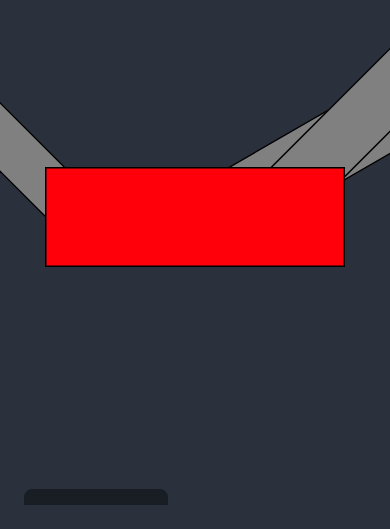
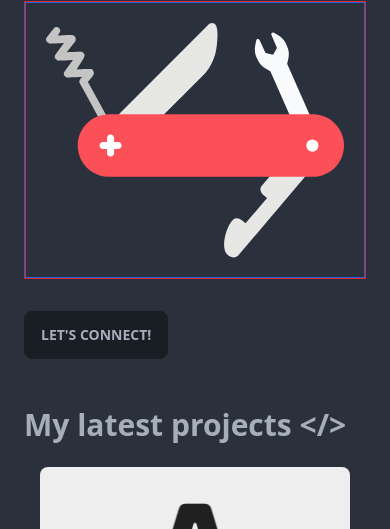
Before and after one commit to adrianAzoitei/website, an Astro site: page / in a window 390 px wide. Shown: the part 339-868 px from the top of the page. Before the commit the page ends 844 px from the top, so only its background shows below. Built offline with nearby package versions, Linux system fonts and the light colour scheme; Astro itself is replaced by a stand-in of ours.

Commit message:
feat: replace initial approach with responsive svg

```diff
--- a/src/pages/index.astro
+++ b/src/pages/index.astro
@@ -1,6 +1,28 @@
 ---
 import BaseLayout from "../layouts/BaseLayout.astro";
 import HorizontalCard from "../components/HorizontalCard.astro";
+---
+<style>
+  svg {
+    overflow: visible;
+  }
+  g:not(#base):hover {
+    stroke-width: 0.5rem;
+    stroke:white;
+  }
+</style>
+<script>
+  // Find all svg elements with the `web` class on the page.
+  const cicd = document.querySelectorAll('#cicd');
+
+  // Handle clicks on each button.
+  cicd.forEach(button => {
+    button.addEventListener('click', () => {
+      alert("test");
+    });
+  })
+
+</script>
 ---
 
 <BaseLayout>
@@ -9,25 +31,53 @@ import HorizontalCard from "../components/HorizontalCard.astro";
       <div class="text-xl py-1">Hey there 👋</div>
       <div class="text-5xl font-bold">I'm Adrian Azoitei</div>
       <div class="text-3xl py-3 font-bold">Software Engineer</div>
-      <div class="relative h-100">
-        <div class="cloud-native absolute top-1/2 left-1/2 transform -translate-y-28 -rotate-30">
-          <svg width="300" height="70">
-            <rect width="300" height="70" style="fill:rgb(128, 128, 128);stroke-width:3;stroke:rgb(0,0,0)" />
-          </svg>
-        </div>
-        <div class="server-side absolute top-1/2 left-1/2 transform -translate-y-28 -rotate-45">
-          <svg width="300" height="60">
-            <rect width="300" height="60" style="fill:rgb(128, 128, 128);stroke-width:3;stroke:rgb(0,0,0)" />
-          </svg>
-        </div>
-        <div class="web absolute top-1/2 left-1/2 transform -translate-x-88 -translate-y-28 rotate-45">
-          <svg width="300" height="50">
-            <rect width="300" height="50" style="fill:rgb(128, 128, 128);stroke-width:3;stroke:rgb(0,0,0)" />
-          </svg>
-        </div>
-        <div class="absolute top-1/2 left-1/2 transform -translate-x-1/2 -translate-y-1/2" >
-          <svg width="300" height="100">
-            <rect width="300" height="100" style="fill:rgb(255, 0, 10);stroke-width:3;stroke:rgb(0,0,0)" />
+      <div class="border border-red-600 relative">
+        <div class="border border-blue-600 p-5" >
+          <svg version="1.1" xmlns="http://www.w3.org/2000/svg" xmlns:xlink="http://www.w3.org/1999/xlink" x="0px" y="0px" viewBox="0 0 699.05 549.84" style="enable-background:new 0 0 699.05 549.84;" xml:space="preserve">
+            <style type="text/css">
+              .st0{fill:#C4C4C4;}
+              .st1{fill:#E7E7E6;}
+              .st2{fill:#F8FAFB;}
+              .st3{fill:#FB5058;}
+              .st4{fill:#FFFFFF;}
+            </style>
+            <g id="cicd">
+              <path class="st0" d="M98.13,138.09c0,0,16.51-16.33,14.24-21.71c-2.27-5.38-1.81-8.19-8.16-8.43c-6.35-0.24-32.53,0.89-32.53,0.89
+                l16.12-24.82c0,0,4.91-8.35,1.17-12.38c-3.73-4.03-2.07-4.49-13.51-3.92c-11.44,0.57-26.82,0.99-26.82,0.99l20.72-26.47
+                c0,0,1.56-7.12-1.26-10.23c-2.83-3.11-3.91-4.09-11.98-3.92s-28.31,1.4-28.31,1.4l5.33-8.69c0,0,1.52-4.53-2.15-8.56
+                s-8.95-3.16-10.76-1.76S0.83,34.94,0.83,34.94s-2.8,4.69,1.87,9.72s8.51,3.74,10.1,3.68s29.25-1.43,29.25-1.43L22.59,73.02
+                c0,0-4.69,7.3,0.38,11.67s2.87,3.58,9.76,3.52c6.89-0.06,30.31-1.36,30.31-1.36l-19.43,26.64c0,0-4.34,5.84,0.24,10.72
+                s4.45,3.64,9.76,3.55c5.3-0.09,30.76-0.96,30.76-0.96s-8.75,8.91-5.46,13.75c3.29,4.83,99.97,182.02,99.97,182.02l15.2-9.79
+                L98.13,138.09z"/>
+            </g>
+            <g id="server_x5F_side">
+              <path class="st1" d="M383.06,1.94c0,0,11.65-7.41,16.94,6.71C405.3,22.77,400.35,63,396.47,75s-12,32.12-28.24,48.35
+                C352,139.59,154,337.59,154,337.59l-53.29-53.29L383.06,1.94z"/>
+            </g>
+            <g id="cloud_x5F_native">
+              <path class="st1" d="M669.65,287.44L450.84,545.6c-5.26,6.21-16.28,5.52-24.61-1.54l0,0c-18.44-15.63-2.73-64.47,8.92-78.22
+                l3.74-4.42c4.42-5.21,13.66-4.63,20.65,1.29l8.62,7.3l50.42-59.49l-8.62-7.3c-6.99-5.92-9.07-14.95-4.66-20.16l115.87-136.71
+                L669.65,287.44z"/>
+            </g>
+            <g id="web">
+              <path class="st2" d="M528.39,27.01l0,0.08l13.42,31.66l-9.08,15.68l-17.7-3.85l-14.36-31.24l-0.06-0.06
+                c-2.86-2.84-6.73-1.89-7.48,1.85l-2.29,11.43c-1.45,7.22-1.2,15.17,0.97,22.96c0.02,0.05,0.03,0.11,0.05,0.16
+                c0.74,2.64,4.88,11.36,7.36,15.86c1.55,2.79,3.9,5.58,6.48,8.1c3.53,3.46,7.44,6.26,11.49,8.48l9.07,4.97l90.57,205.07l19.41-8.57
+                l0.6-0.26l19.41-8.57L565.67,95.68l2.44-10.05c1.09-4.49,1.64-9.27,1.47-14.21c-0.13-3.6-0.6-7.22-1.62-10.24
+                c-1.64-4.87-5.31-13.8-6.76-16.13c-0.03-0.05-0.06-0.1-0.09-0.14c-4.3-6.85-10-12.39-16.32-16.18l-10-6.01
+                C531.53,20.76,528.21,22.98,528.39,27.01z"/>
+            </g>
+            <g id="base">
+              <path class="st3" d="M625.6,360.84H147.82c-40.57,0-73.46-32.89-73.46-73.46v0c0-40.57,32.89-73.46,73.46-73.46H625.6
+                c40.57,0,73.46,32.89,73.46,73.46v0C699.05,327.95,666.17,360.84,625.6,360.84z"/>
+              <g>
+                <path class="st4" d="M168.88,295.73h-34.95c-4.61,0-8.35-3.74-8.35-8.35v0c0-4.61,3.74-8.35,8.35-8.35h34.95
+                  c4.61,0,8.35,3.74,8.35,8.35v0C177.23,292,173.49,295.73,168.88,295.73z"/>
+                <path class="st4" d="M143.06,304.86v-34.95c0-4.61,3.74-8.35,8.35-8.35h0c4.61,0,8.35,3.74,8.35,8.35v34.95
+                  c0,4.61-3.74,8.35-8.35,8.35h0C146.8,313.21,143.06,309.47,143.06,304.86z"/>
+              </g>
+              <circle class="st4" cx="624.94" cy="287.56" r="14.32"/>
+            </g>
           </svg>
         </div>
       </div>
--- a/tailwind.config.cjs
+++ b/tailwind.config.cjs
@@ -4,11 +4,16 @@ module.exports = {
 	theme: {
 		extend: {
 			spacing: {
-			 '88': '22rem'
-			}
+				'88': '22rem'
+			},
+			width: {
+				'13vw': '13vw'
+			},
 		},
 		height: {
 			'100': '30rem',
+			'13vh': '13vh',
+			'30vh': '30vh'
 		   },
 		rotate: {
 			 '-90': '-90deg',
```
